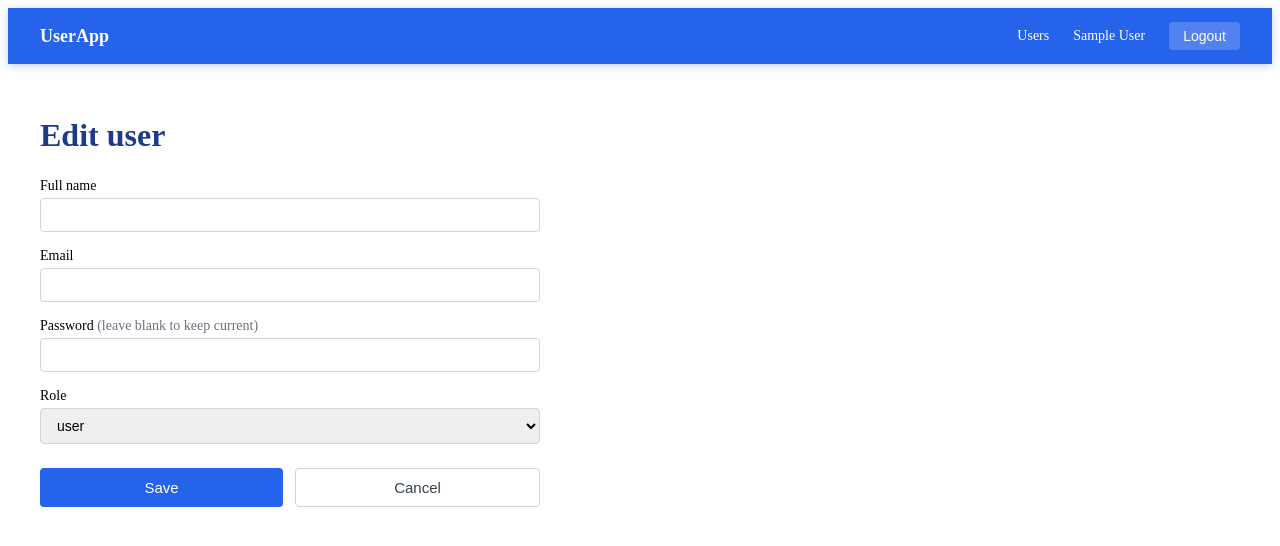
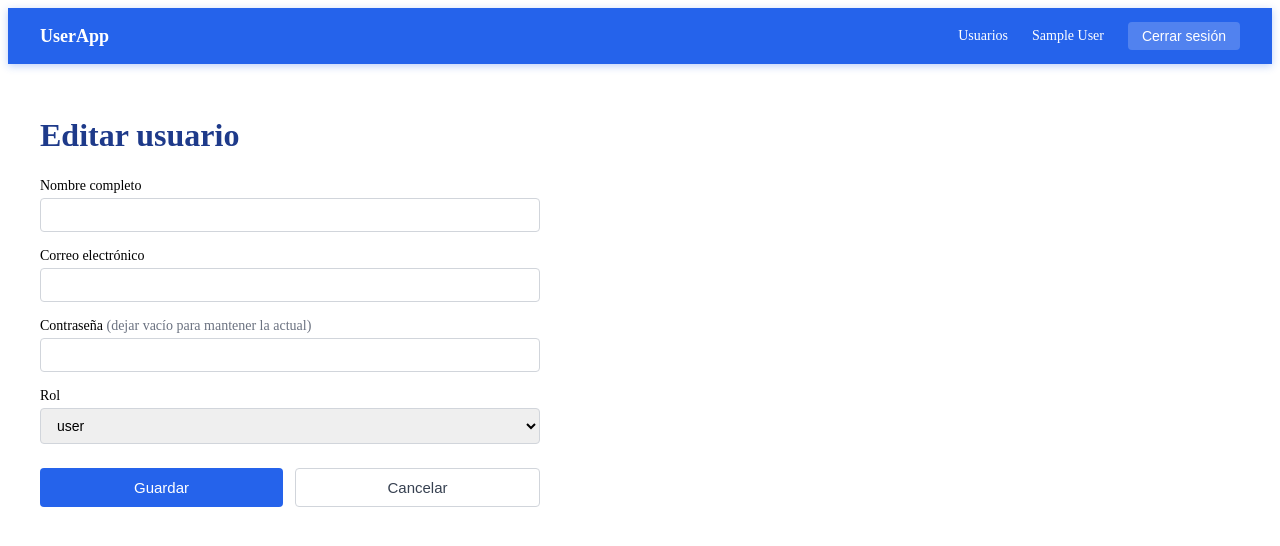
Before and after one commit to Pentaa555/pruebaAlgoritmo, a React (Vite) app in the folder frontend/: page /users/1/edit in a window 1280 px wide. Shown: the top 546 px of the page. Built offline with nearby package versions, Linux system fonts and the light colour scheme; no server answers; sample sign-in values are in the browser's storage.

Commit message:
feat: traducir interfaz de usuario al español

```diff
--- a/frontend/src/components/Layout.tsx
+++ b/frontend/src/components/Layout.tsx
@@ -25,7 +25,7 @@ export function Layout() {
         </span>
         {isAdmin() && (
           <Link to="/users" style={{ color: '#fff', textDecoration: 'none', marginRight: '1.5rem', fontSize: '14px' }}>
-            Users
+            Usuarios
           </Link>
         )}
         <Link to="/profile" style={{ color: '#fff', textDecoration: 'none', marginRight: '1.5rem', fontSize: '14px' }}>
@@ -35,7 +35,7 @@ export function Layout() {
           onClick={handleLogout}
           style={{ background: 'rgba(255,255,255,0.2)', color: '#fff', border: 'none', padding: '6px 14px', borderRadius: '4px', cursor: 'pointer', fontSize: '14px' }}
         >
-          Logout
+          Cerrar sesión
         </button>
       </nav>
       <main>
--- a/frontend/src/pages/LoginPage.tsx
+++ b/frontend/src/pages/LoginPage.tsx
@@ -28,15 +28,15 @@ export function LoginPage() {
       navigate(res.data.user.role === 'admin' ? '/users' : '/profile');
     } catch (err: unknown) {
       const e = err as { response?: { data?: { message?: string } } };
-      setServerError(e.response?.data?.message ?? 'Login failed. Please try again.');
+      setServerError(e.response?.data?.message ?? 'Error al iniciar sesión. Intenta de nuevo.');
     }
   };
 
   return (
     <div style={{ display: 'flex', justifyContent: 'center', alignItems: 'center', minHeight: '100vh', background: '#f3f4f6' }}>
       <div style={{ background: '#fff', padding: '2rem', borderRadius: '8px', boxShadow: '0 1px 6px rgba(0,0,0,0.1)', width: '100%', maxWidth: '400px' }}>
-        <h1 style={{ color: '#1e3a8a', marginBottom: '0.25rem' }}>Sign in</h1>
-        <p style={{ color: '#6b7280', marginBottom: '1.5rem' }}>Enter your credentials to continue</p>
+        <h1 style={{ color: '#1e3a8a', marginBottom: '0.25rem' }}>Iniciar sesión</h1>
+        <p style={{ color: '#6b7280', marginBottom: '1.5rem' }}>Ingresa tus credenciales para continuar</p>
 
         {serverError && (
           <div role="alert" style={{ background: '#fef2f2', color: '#991b1b', padding: '0.75rem', borderRadius: '4px', marginBottom: '1rem', fontSize: '14px' }}>
@@ -46,10 +46,10 @@ export function LoginPage() {
 
         <form onSubmit={handleSubmit(onSubmit)} noValidate>
           <div style={{ marginBottom: '1rem' }}>
-            <label htmlFor="email" style={{ display: 'block', marginBottom: '4px', fontSize: '14px', fontWeight: 500 }}>Email</label>
+            <label htmlFor="email" style={{ display: 'block', marginBottom: '4px', fontSize: '14px', fontWeight: 500 }}>Correo electrónico</label>
             <input
               id="email" type="email"
-              {...register('email', { required: 'Email is required', pattern: { value: /^\S+@\S+$/i, message: 'Invalid email' } })}
+              {...register('email', { required: 'El correo es obligatorio', pattern: { value: /^\S+@\S+$/i, message: 'Correo inválido' } })}
               style={inputStyle} aria-invalid={!!errors.email}
               aria-describedby={errors.email ? 'email-err' : undefined}
             />
@@ -57,10 +57,10 @@ export function LoginPage() {
           </div>
 
           <div style={{ marginBottom: '1.5rem' }}>
-            <label htmlFor="password" style={{ display: 'block', marginBottom: '4px', fontSize: '14px', fontWeight: 500 }}>Password</label>
+            <label htmlFor="password" style={{ display: 'block', marginBottom: '4px', fontSize: '14px', fontWeight: 500 }}>Contraseña</label>
             <input
               id="password" type="password"
-              {...register('password', { required: 'Password is required' })}
+              {...register('password', { required: 'La contraseña es obligatoria' })}
               style={inputStyle} aria-invalid={!!errors.password}
               aria-describedby={errors.password ? 'pass-err' : undefined}
             />
@@ -71,12 +71,12 @@ export function LoginPage() {
             type="submit" disabled={isSubmitting}
             style={{ width: '100%', padding: '10px', background: isSubmitting ? '#93c5fd' : '#2563eb', color: '#fff', border: 'none', borderRadius: '4px', fontSize: '15px', cursor: isSubmitting ? 'not-allowed' : 'pointer' }}
           >
-            {isSubmitting ? 'Signing in...' : 'Sign in'}
+            {isSubmitting ? 'Iniciando sesión...' : 'Iniciar sesión'}
           </button>
         </form>
 
         <p style={{ textAlign: 'center', marginTop: '1rem', fontSize: '14px', color: '#6b7280' }}>
-          Don't have an account? <Link to="/register" style={{ color: '#2563eb' }}>Register</Link>
+          ¿No tienes cuenta? <Link to="/register" style={{ color: '#2563eb' }}>Regístrate</Link>
         </p>
       </div>
     </div>
--- a/frontend/src/pages/ProfilePage.tsx
+++ b/frontend/src/pages/ProfilePage.tsx
@@ -23,30 +23,30 @@ export function ProfilePage() {
       setSuccess(true);
     } catch (err: unknown) {
       const e = err as { response?: { data?: { message?: string } } };
-      setServerError(e.response?.data?.message ?? 'Update failed.');
+      setServerError(e.response?.data?.message ?? 'Error al actualizar.');
     }
   };
 
   return (
     <div style={{ padding: '2rem', maxWidth: '500px' }}>
-      <h1 style={{ color: '#1e3a8a', marginBottom: '0.25rem' }}>Profile</h1>
+      <h1 style={{ color: '#1e3a8a', marginBottom: '0.25rem' }}>Mi perfil</h1>
       <p style={{ color: '#6b7280', marginBottom: '1.5rem' }}>{user?.email}</p>
 
-      {success && <div role="status" style={{ background: '#f0fdf4', color: '#166534', padding: '0.75rem', borderRadius: '4px', marginBottom: '1rem', fontSize: '14px' }}>Profile updated.</div>}
+      {success && <div role="status" style={{ background: '#f0fdf4', color: '#166534', padding: '0.75rem', borderRadius: '4px', marginBottom: '1rem', fontSize: '14px' }}>Perfil actualizado.</div>}
       {serverError && <div role="alert" style={{ background: '#fef2f2', color: '#991b1b', padding: '0.75rem', borderRadius: '4px', marginBottom: '1rem', fontSize: '14px' }}>{serverError}</div>}
 
       <form onSubmit={handleSubmit(onSubmit)} noValidate>
         <div style={{ marginBottom: '1.5rem' }}>
-          <label htmlFor="name" style={{ display: 'block', marginBottom: '4px', fontSize: '14px', fontWeight: 500 }}>Full name</label>
+          <label htmlFor="name" style={{ display: 'block', marginBottom: '4px', fontSize: '14px', fontWeight: 500 }}>Nombre completo</label>
           <input
             id="name" type="text"
-            {...register('name', { required: 'Name is required' })}
+            {...register('name', { required: 'El nombre es obligatorio' })}
             style={{ width: '100%', padding: '8px 12px', border: '1px solid #d1d5db', borderRadius: '4px', fontSize: '14px', boxSizing: 'border-box' }}
           />
           {errors.name && <span style={{ color: '#dc2626', fontSize: '12px' }}>{errors.name.message}</span>}
         </div>
         <button type="submit" disabled={isSubmitting} style={{ padding: '10px 24px', background: isSubmitting ? '#93c5fd' : '#2563eb', color: '#fff', border: 'none', borderRadius: '4px', fontSize: '15px', cursor: isSubmitting ? 'not-allowed' : 'pointer' }}>
-          {isSubmitting ? 'Saving...' : 'Update'}
+          {isSubmitting ? 'Guardando...' : 'Actualizar'}
         </button>
       </form>
     </div>
--- a/frontend/src/pages/RegisterPage.tsx
+++ b/frontend/src/pages/RegisterPage.tsx
@@ -25,15 +25,15 @@ export function RegisterPage() {
       navigate('/profile');
     } catch (err: unknown) {
       const e = err as { response?: { data?: { message?: string } } };
-      setServerError(e.response?.data?.message ?? 'Registration failed. Please try again.');
+      setServerError(e.response?.data?.message ?? 'Error al registrarse. Intenta de nuevo.');
     }
   };
 
   return (
     <div style={{ display: 'flex', justifyContent: 'center', alignItems: 'center', minHeight: '100vh', background: '#f3f4f6' }}>
       <div style={{ background: '#fff', padding: '2rem', borderRadius: '8px', boxShadow: '0 1px 6px rgba(0,0,0,0.1)', width: '100%', maxWidth: '400px' }}>
-        <h1 style={{ color: '#1e3a8a', marginBottom: '0.25rem' }}>Create account</h1>
-        <p style={{ color: '#6b7280', marginBottom: '1.5rem' }}>Fill in your details to register</p>
+        <h1 style={{ color: '#1e3a8a', marginBottom: '0.25rem' }}>Crear cuenta</h1>
+        <p style={{ color: '#6b7280', marginBottom: '1.5rem' }}>Completa tus datos para registrarte</p>
 
         {serverError && (
           <div role="alert" style={{ background: '#fef2f2', color: '#991b1b', padding: '0.75rem', borderRadius: '4px', marginBottom: '1rem', fontSize: '14px' }}>
@@ -43,9 +43,9 @@ export function RegisterPage() {
 
         <form onSubmit={handleSubmit(onSubmit)} noValidate>
           {[
-            { id: 'name', label: 'Full name', type: 'text', rules: { required: 'Name is required' } },
-            { id: 'email', label: 'Email', type: 'email', rules: { required: 'Email is required', pattern: { value: /^\S+@\S+$/i, message: 'Invalid email' } } },
-            { id: 'password', label: 'Password', type: 'password', rules: { required: 'Password is required', minLength: { value: 8, message: 'At least 8 characters' } } },
+            { id: 'name', label: 'Nombre completo', type: 'text', rules: { required: 'El nombre es obligatorio' } },
+            { id: 'email', label: 'Correo electrónico', type: 'email', rules: { required: 'El correo es obligatorio', pattern: { value: /^\S+@\S+$/i, message: 'Correo inválido' } } },
+            { id: 'password', label: 'Contraseña', type: 'password', rules: { required: 'La contraseña es obligatoria', minLength: { value: 8, message: 'Mínimo 8 caracteres' } } },
           ].map(({ id, label, type, rules }) => (
             <div key={id} style={{ marginBottom: '1rem' }}>
               <label htmlFor={id} style={{ display: 'block', marginBottom: '4px', fontSize: '14px', fontWeight: 500 }}>{label}</label>
@@ -60,12 +60,12 @@ export function RegisterPage() {
             type="submit" disabled={isSubmitting}
             style={{ width: '100%', padding: '10px', background: isSubmitting ? '#93c5fd' : '#2563eb', color: '#fff', border: 'none', borderRadius: '4px', fontSize: '15px', cursor: isSubmitting ? 'not-allowed' : 'pointer', marginTop: '0.5rem' }}
           >
-            {isSubmitting ? 'Creating account...' : 'Create account'}
+            {isSubmitting ? 'Creando cuenta...' : 'Crear cuenta'}
           </button>
         </form>
 
         <p style={{ textAlign: 'center', marginTop: '1rem', fontSize: '14px', color: '#6b7280' }}>
-          Already have an account? <Link to="/login" style={{ color: '#2563eb' }}>Sign in</Link>
+          ¿Ya tienes cuenta? <Link to="/login" style={{ color: '#2563eb' }}>Inicia sesión</Link>
         </p>
       </div>
     </div>
--- a/frontend/src/pages/UserFormPage.tsx
+++ b/frontend/src/pages/UserFormPage.tsx
@@ -33,13 +33,13 @@ export function UserFormPage() {
       navigate('/users');
     } catch (err: unknown) {
       const e = err as { response?: { data?: { message?: string } } };
-      setServerError(e.response?.data?.message ?? 'Operation failed. Please try again.');
+      setServerError(e.response?.data?.message ?? 'Error en la operación. Intenta de nuevo.');
     }
   };
 
   return (
     <div style={{ padding: '2rem', maxWidth: '500px' }}>
-      <h1 style={{ color: '#1e3a8a', marginBottom: '1.5rem' }}>{isEdit ? 'Edit user' : 'New user'}</h1>
+      <h1 style={{ color: '#1e3a8a', marginBottom: '1.5rem' }}>{isEdit ? 'Editar usuario' : 'Nuevo usuario'}</h1>
 
       {serverError && (
         <div role="alert" style={{ background: '#fef2f2', color: '#991b1b', padding: '0.75rem', borderRadius: '4px', marginBottom: '1rem', fontSize: '14px' }}>
@@ -49,31 +49,31 @@ export function UserFormPage() {
 
       <form onSubmit={handleSubmit(onSubmit)} noValidate>
         <div style={{ marginBottom: '1rem' }}>
-          <label htmlFor="name" style={{ display: 'block', marginBottom: '4px', fontSize: '14px', fontWeight: 500 }}>Full name</label>
-          <input id="name" {...register('name', { required: 'Name is required' })} style={inputStyle} />
+          <label htmlFor="name" style={{ display: 'block', marginBottom: '4px', fontSize: '14px', fontWeight: 500 }}>Nombre completo</label>
+          <input id="name" {...register('name', { required: 'El nombre es obligatorio' })} style={inputStyle} />
           {errors.name && <span style={{ color: '#dc2626', fontSize: '12px' }}>{errors.name.message}</span>}
         </div>
 
         <div style={{ marginBottom: '1rem' }}>
-          <label htmlFor="email" style={{ display: 'block', marginBottom: '4px', fontSize: '14px', fontWeight: 500 }}>Email</label>
-          <input id="email" type="email" {...register('email', { required: 'Email is required', pattern: { value: /^\S+@\S+$/i, message: 'Invalid email' } })} style={inputStyle} />
+          <label htmlFor="email" style={{ display: 'block', marginBottom: '4px', fontSize: '14px', fontWeight: 500 }}>Correo electrónico</label>
+          <input id="email" type="email" {...register('email', { required: 'El correo es obligatorio', pattern: { value: /^\S+@\S+$/i, message: 'Correo inválido' } })} style={inputStyle} />
           {errors.email && <span style={{ color: '#dc2626', fontSize: '12px' }}>{errors.email.message}</span>}
         </div>
 
         <div style={{ marginBottom: '1rem' }}>
           <label htmlFor="password" style={{ display: 'block', marginBottom: '4px', fontSize: '14px', fontWeight: 500 }}>
-            Password {isEdit && <span style={{ color: '#6b7280', fontWeight: 400 }}>(leave blank to keep current)</span>}
+            Contraseña {isEdit && <span style={{ color: '#6b7280', fontWeight: 400 }}>(dejar vacío para mantener la actual)</span>}
           </label>
           <input
             id="password" type="password"
-            {...register('password', { ...(!isEdit && { required: 'Password is required' }), minLength: { value: 8, message: 'At least 8 characters' } })}
+            {...register('password', { ...(!isEdit && { required: 'La contraseña es obligatoria' }), minLength: { value: 8, message: 'Mínimo 8 caracteres' } })}
             style={inputStyle}
           />
           {errors.password && <span style={{ color: '#dc2626', fontSize: '12px' }}>{errors.password.message}</span>}
         </div>
 
         <div style={{ marginBottom: '1.5rem' }}>
-          <label htmlFor="role" style={{ display: 'block', marginBottom: '4px', fontSize: '14px', fontWeight: 500 }}>Role</label>
+          <label htmlFor="role" style={{ display: 'block', marginBottom: '4px', fontSize: '14px', fontWeight: 500 }}>Rol</label>
           <select id="role" {...register('role', { required: true })} style={inputStyle}>
             <option value="user">user</option>
             <option value="admin">admin</option>
@@ -82,10 +82,10 @@ export function UserFormPage() {
 
         <div style={{ display: 'flex', gap: '12px' }}>
           <button type="submit" disabled={isSubmitting} style={{ flex: 1, padding: '10px', background: isSubmitting ? '#93c5fd' : '#2563eb', color: '#fff', border: 'none', borderRadius: '4px', fontSize: '15px', cursor: isSubmitting ? 'not-allowed' : 'pointer' }}>
-            {isSubmitting ? 'Saving...' : 'Save'}
+            {isSubmitting ? 'Guardando...' : 'Guardar'}
           </button>
           <button type="button" onClick={() => navigate('/users')} style={{ flex: 1, padding: '10px', background: '#fff', color: '#374151', border: '1px solid #d1d5db', borderRadius: '4px', fontSize: '15px', cursor: 'pointer' }}>
-            Cancel
+            Cancelar
           </button>
         </div>
       </form>
--- a/frontend/src/pages/UsersPage.tsx
+++ b/frontend/src/pages/UsersPage.tsx
@@ -20,7 +20,7 @@ export function UsersPage() {
       const res = await api.get('/api/users', { params: { search, page, size: PAGE_SIZE } });
       setData(res.data);
     } catch {
-      setError('Failed to load users. Please try again.');
+      setError('Error al cargar usuarios. Intenta de nuevo.');
     } finally {
       setLoading(false);
     }
@@ -29,9 +29,9 @@ export function UsersPage() {
   useEffect(() => { fetchUsers(); }, [fetchUsers]);
 
   const handleDelete = async (id: string) => {
-    if (!confirm('Delete this user?')) return;
+    if (!confirm('¿Eliminar este usuario?')) return;
     try { await api.delete(`/api/users/${id}`); fetchUsers(); }
-    catch { setError('Failed to delete user.'); }
+    catch { setError('Error al eliminar el usuario.'); }
   };
 
   const totalPages = data ? Math.ceil(data.totalCount / PAGE_SIZE) : 0;
@@ -39,12 +39,12 @@ export function UsersPage() {
   return (
     <div style={{ padding: '2rem' }}>
       <div style={{ display: 'flex', justifyContent: 'space-between', alignItems: 'center', marginBottom: '1.5rem' }}>
-        <h1 style={{ color: '#1e3a8a', margin: 0 }}>Users</h1>
-        <Link to="/users/new" style={{ background: '#2563eb', color: '#fff', padding: '8px 16px', borderRadius: '4px', textDecoration: 'none', fontSize: '14px' }}>+ New user</Link>
+        <h1 style={{ color: '#1e3a8a', margin: 0 }}>Usuarios</h1>
+        <Link to="/users/new" style={{ background: '#2563eb', color: '#fff', padding: '8px 16px', borderRadius: '4px', textDecoration: 'none', fontSize: '14px' }}>+ Nuevo usuario</Link>
       </div>
 
       <input
-        type="text" placeholder="Search by name or email..."
+        type="text" placeholder="Buscar por nombre o correo..."
         value={search}
         onChange={(e) => { setSearch(e.target.value); setPage(1); }}
         style={{ width: '100%', padding: '8px 12px', border: '1px solid #d1d5db', borderRadius: '4px', fontSize: '14px', marginBottom: '1rem', boxSizing: 'border-box' }}
@@ -52,19 +52,19 @@ export function UsersPage() {
 
       {error && <div role="alert" style={{ color: '#991b1b', marginBottom: '1rem', fontSize: '14px' }}>{error}</div>}
 
-      {loading ? <p style={{ color: '#6b7280' }}>Loading...</p> : (
+      {loading ? <p style={{ color: '#6b7280' }}>Cargando...</p> : (
         <div style={{ overflowX: 'auto' }}>
           <table style={{ width: '100%', borderCollapse: 'collapse', fontSize: '14px' }}>
             <thead>
               <tr style={{ background: '#eff6ff', color: '#1e3a8a' }}>
-                {['Name', 'Email', 'Role', 'Active', 'Actions'].map((h) => (
+                {['Nombre', 'Correo', 'Rol', 'Activo', 'Acciones'].map((h) => (
                   <th key={h} style={{ padding: '10px 12px', textAlign: 'left', fontWeight: 600 }}>{h}</th>
                 ))}
               </tr>
             </thead>
             <tbody>
               {data?.items.length === 0 && (
-                <tr><td colSpan={5} style={{ padding: '24px', textAlign: 'center', color: '#6b7280' }}>No users found.</td></tr>
+                <tr><td colSpan={5} style={{ padding: '24px', textAlign: 'center', color: '#6b7280' }}>No se encontraron usuarios.</td></tr>
               )}
               {data?.items.map((u) => (
                 <tr key={u.id} style={{ borderBottom: '1px solid #f1f5f9' }}>
@@ -75,10 +75,10 @@ export function UsersPage() {
                       {u.role}
                     </span>
                   </td>
-                  <td style={{ padding: '10px 12px', color: u.isActive ? '#16a34a' : '#dc2626' }}>{u.isActive ? 'Yes' : 'No'}</td>
+                  <td style={{ padding: '10px 12px', color: u.isActive ? '#16a34a' : '#dc2626' }}>{u.isActive ? 'Sí' : 'No'}</td>
                   <td style={{ padding: '10px 12px', display: 'flex', gap: '12px' }}>
-                    <Link to={`/users/${u.id}/edit`} style={{ color: '#2563eb', textDecoration: 'none', fontSize: '13px' }}>Edit</Link>
-                    <button onClick={() => handleDelete(u.id)} style={{ color: '#dc2626', background: 'none', border: 'none', cursor: 'pointer', padding: 0, fontSize: '13px' }}>Delete</button>
+                    <Link to={`/users/${u.id}/edit`} style={{ color: '#2563eb', textDecoration: 'none', fontSize: '13px' }}>Editar</Link>
+                    <button onClick={() => handleDelete(u.id)} style={{ color: '#dc2626', background: 'none', border: 'none', cursor: 'pointer', padding: 0, fontSize: '13px' }}>Eliminar</button>
                   </td>
                 </tr>
               ))}
```
